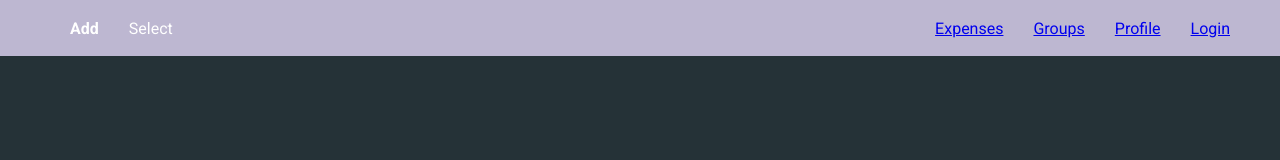
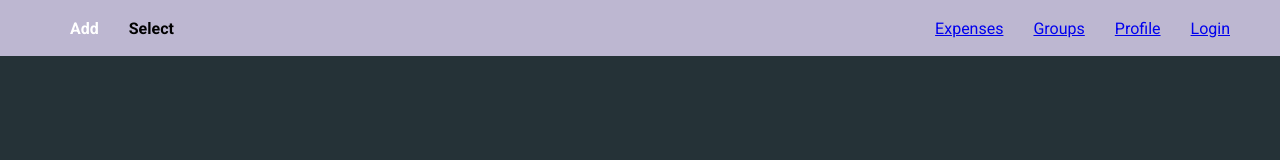
Before and after one commit to aaronjoslinwangdu/family-finance-app, a React (Create React App) app in the folder client/: page /expenses in a window 1280 px wide. Shown: the top 160 px of the page. Built offline with nearby package versions, Linux system fonts and the light colour scheme; no server answers.

Commit message:
Add select component and add state slices

```diff
--- a/client/src/components/Expenses/ExpenseItem.js
+++ b/client/src/components/Expenses/ExpenseItem.js
@@ -12,6 +12,7 @@ const ExpenseItem = (props) => {
   const editExpenseHandler = () => {
     if (isSelecting) {
       // add expense to list of expenses to delete
+      dispatch(expensesActions.addSelectedExpense(props.expense));
       console.log('hi');
     } else {
       dispatch(expensesActions.setShowExpenseForm(true));
--- a/client/src/components/Expenses/SelectExpenses.js
+++ b/client/src/components/Expenses/SelectExpenses.js
@@ -1,13 +1,19 @@
-import { useSelector } from "react-redux";
+import { useSelector, useDispatch } from "react-redux";
+
+import { expensesActions } from "../../store/expenses-slice";
+
+import classes from "./SelectExpenses.module.css";
 
 const SelectExpenses = () => {
+  const dispatch = useDispatch();
+  const isSelecting = useSelector(state => state.expenses.isSelecting);
 
   const selectHandler = () => {
-    console.log('hi from select');
+    dispatch(expensesActions.setIsSelecting(!isSelecting));
   }
 
   return (
-    <div onClick={selectHandler}>Select</div>
+    <div className={classes.selectExpenses} onClick={selectHandler}>Select</div>
   )
 }
 
--- /dev/null
+++ b/client/src/components/Expenses/SelectExpenses.module.css
@@ -0,0 +1,8 @@
+.selectExpenses {
+  font-weight: 700;
+  color: black;
+}
+
+.selectExpenses:hover {
+  cursor: pointer;
+}
--- a/client/src/store/expenses-slice.js
+++ b/client/src/store/expenses-slice.js
@@ -6,7 +6,7 @@ const initialExpensesState = {
   isEditing: false,
   isSelecting: false,
   isDeleting: false,
-  deleteExpenses: [],
+  selectedExpenses: [],
   currentExpense: {
     title: '',
     amount: '',
@@ -46,6 +46,12 @@ const expensesSlice = createSlice({
     },
     deleteExpenses(state, action) {
       // delete all expenses in action array from expense list
+    },
+    addSelectedExpense(state, action) {
+      state.selectedExpenses = [... state.selectedExpenses, action.payload];
+    },
+    setIsSelecting(state, action) {
+      state.isSelecting = action.payload;
     }
   }
 });
```
